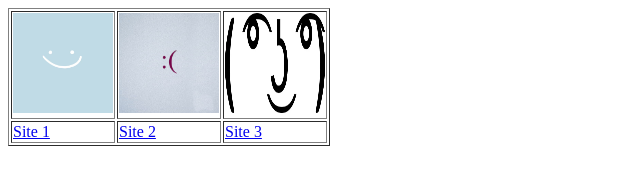
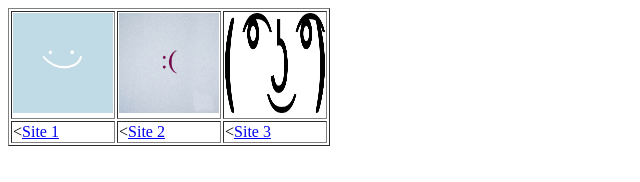
Before and after one commit to Antonio-UTFPR/Atividade-03-front-end, a plain HTML site: page atividade3.html in a window 1280 px wide. Shown: the full height of the page, 0-640 px from the left. Drawn offline with Linux system fonts and the light colour scheme.

Commit message:
Update atividade3.html

```diff
--- a/atividade3.html
+++ b/atividade3.html
@@ -14,9 +14,9 @@
         <td><img src="imagem3.jpg" alt="Imagem 3" width="100" height="100"></td>
     </tr>
     <tr>
-        <td><a href="https://www.google.com">Site 1</a></td>
-        <td><a href="https://www.instagram.com">Site 2</a></td>
-        <td><a href="https://www.facebook.com">Site 3</a></td>
+        <td><<a href="https://www.google.com">Site 1</a></td>
+        <td><<a href="https://www.instagram.com">Site 2</a></td>
+        <td><<a href="https://www.facebook.com">Site 3</a></td>
 
 
     </tr>
```
